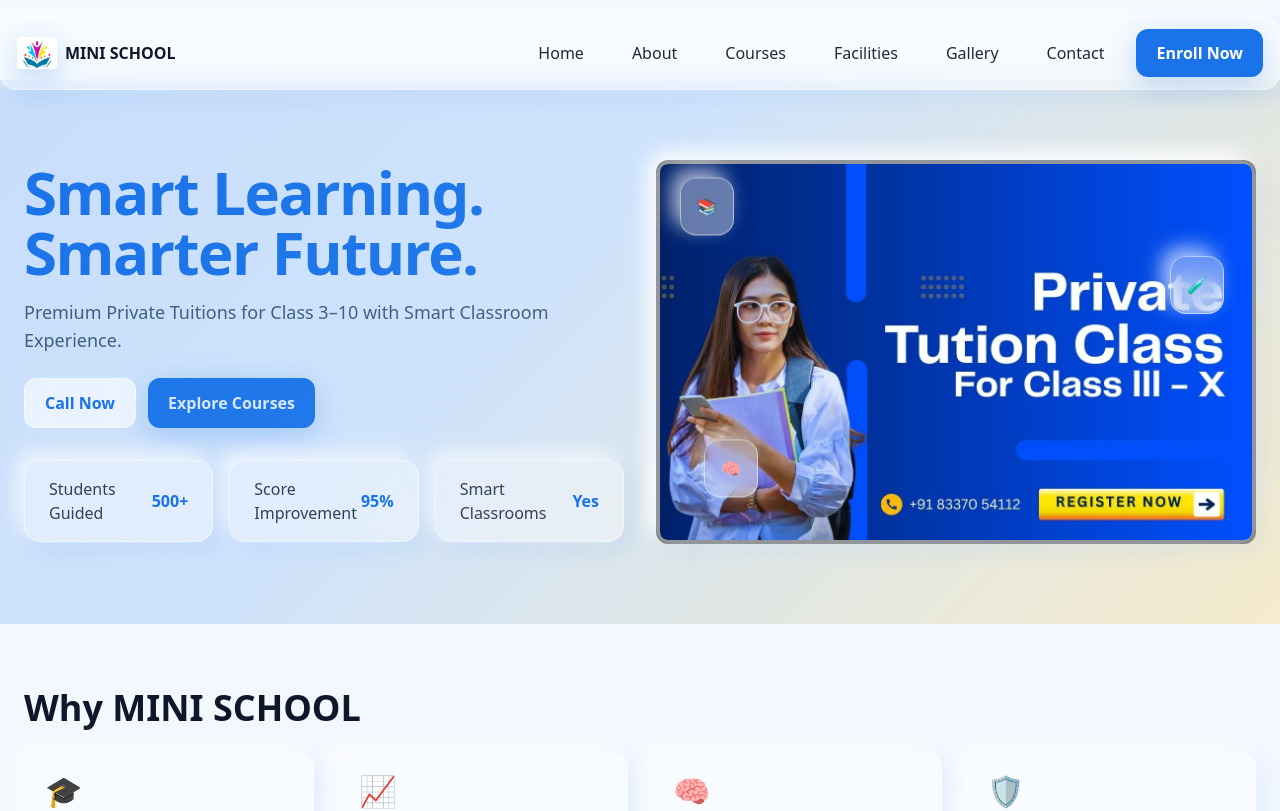
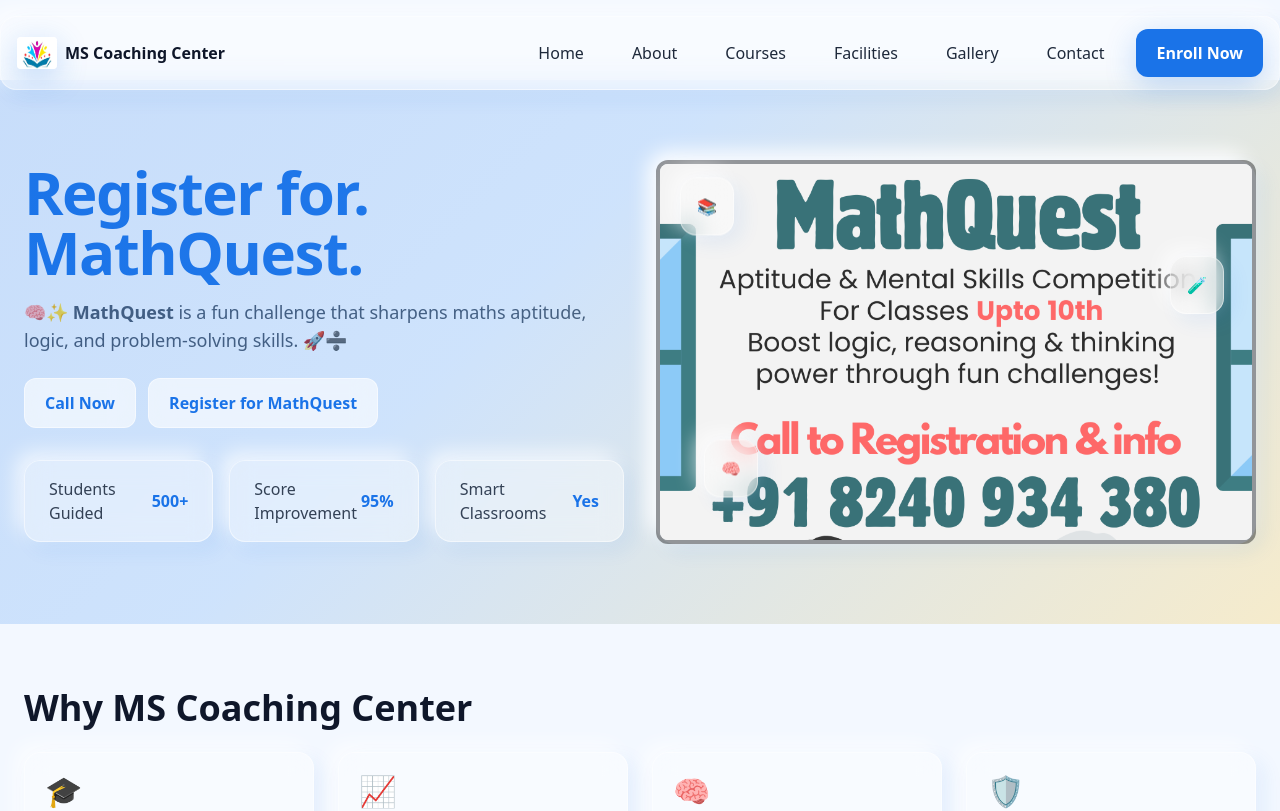
Before and after one commit to ABVicky/MiniSchool, a React (Vite) app: page / in a window 1280 px wide. Shown: the top 811 px of the page. Built offline with nearby package versions, Linux system fonts and the light colour scheme.

Commit message:
MathQuest updated

```diff
--- a/src/components/Navbar.jsx
+++ b/src/components/Navbar.jsx
@@ -26,7 +26,7 @@ export default function Navbar() {
         {/* Logo */}
         <Link to="/" className="flex items-center gap-2">
           <img src={Logo} alt="Mini School Logo" className="w-10 h-8 rounded premium-gradient shadow-glow" />
-          <span className="font-extrabold text-slate-900">MINI SCHOOL</span>
+          <span className="font-extrabold text-slate-900">MS Coaching Center</span>
         </Link>
 
         {/* Desktop Links */}
--- a/src/pages/Home.jsx
+++ b/src/pages/Home.jsx
@@ -23,28 +23,38 @@ export default function Home() {
         >
           <div className="grid md:grid-cols-2 gap-8 items-center">
             <div>
-              <h1 className="h1-modern">Smart Learning. Smarter Future.</h1>
+              <h1 className="h1-modern">Register for. MathQuest.</h1>
               <p className="subtext mt-4">
-                Premium Private Tuitions for Class 3–10 with Smart Classroom Experience.
+                🧠✨ <b>MathQuest</b> is a fun challenge that sharpens maths aptitude, logic, and problem-solving skills. 🚀➗
               </p>
 
               <div className="mt-6 flex gap-3">
                 {/* Call button */}
                 <Button
                   variant="secondary"
-                  onClick={() => window.location.href = "tel:+918337054112"}
+                  onClick={() => window.location.href = "tel:+918240934380"}
                 >
                   Call Now
                 </Button>
 
 
                 {/* Navigate to courses page */}
-                <Button
-                  variant="primary"
+                {/* <Button
+                  variant="secondary"
                   onClick={() => navigate("/courses")}
                 >
-                  Explore Courses
-                </Button>
+                  Register for MathQuest
+                </Button> */}
+                <a
+                  href="https://forms.gle/YGyth438wXqtWFo99"
+                  target="_blank"
+                  rel="noopener noreferrer"
+                >
+                  <Button variant="secondary">
+                    Register for MathQuest
+                  </Button>
+                </a>
+
               </div>
 
               <div className="mt-8 grid grid-cols-1 sm:grid-cols-3 gap-4">
@@ -60,7 +70,7 @@ export default function Home() {
             <Link to="/contact">
               <div className="relative cursor-pointer">
                 <img
-                  src="/assets/gallery/1.jpg"
+                  src="/assets/gallery/whiteboard1.png"
                   alt="bg"
                   className="absolute inset-0 w-full border-4 border-black/40 h-full object-cover rounded-[12px] pointer-events-none"
                 />
@@ -77,7 +87,7 @@ export default function Home() {
       {/* Why MINI SCHOOL */}
       <section className="max-w-7xl mx-auto px-6">
         <AnimatedWrapper>
-          <h2 className="h2-modern">Why MINI SCHOOL</h2>
+          <h2 className="h2-modern">Why MS Coaching Center</h2>
         </AnimatedWrapper>
         <div className="mt-6 grid sm:grid-cols-2 lg:grid-cols-4 gap-6">
           {whyMini.map((item, i) => (
```
Also changed, not shown: public/assets/gallery/whiteboard1.png (added).
